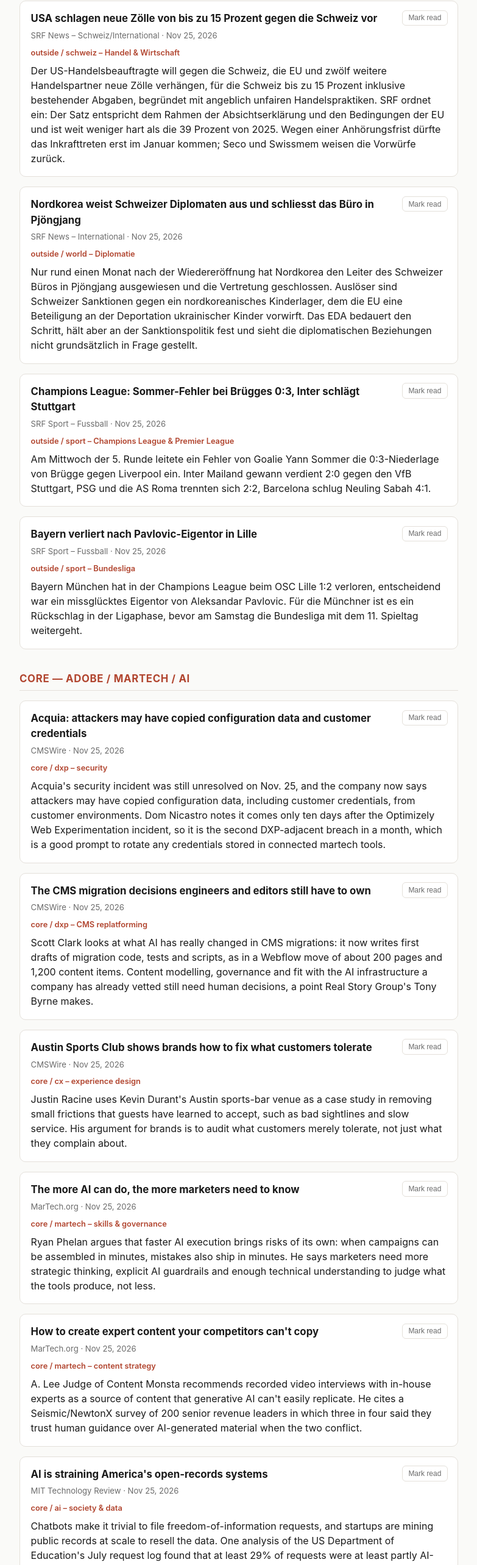
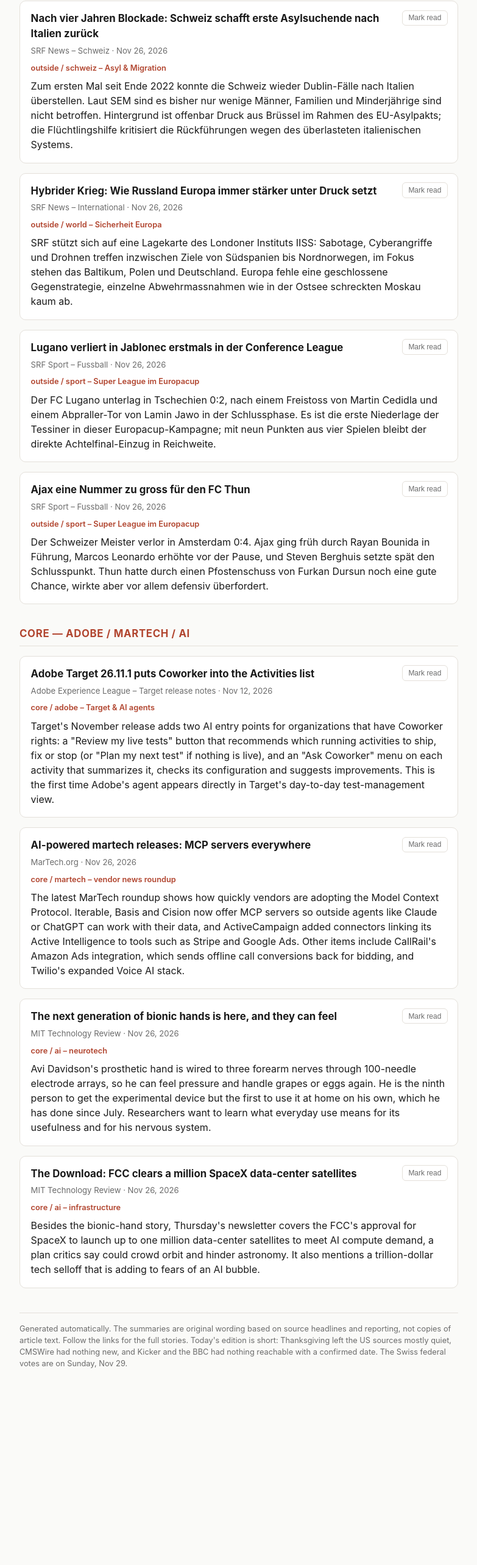
Before and after one commit to magicistheanswer/news-digest, a plain HTML site: page docs/index.html in a window 1280 px wide. Shown: the part 213-2780 px from the top of the page at 61% size, without its empty margins (248-1031 px from the left). After the commit the page ends 2524 px from the top, so only its background shows below. Drawn offline with Linux system fonts and the light colour scheme.

Commit message:
Digest 2026-11-27: 8 articles (4 core / 4 outside)
Skipped: CMSWire (nothing new since Nov 25), MeasureCamp (no new post),
Kicker (no dated article), BBC News/Sport (blocked by search tool).
Direct RSS fetching still blocked; used domain-scoped WebSearch.

Co-Authored-By: Claude Opus 5.5 <noreply@anthropic.com>
Claude-Session: https://claude.ai/code/session_01ML879DuCgFF7USjha6Vom2

```diff
--- a/docs/index.html
+++ b/docs/index.html
@@ -3,7 +3,7 @@
 <head>
 <meta charset="UTF-8">
 <meta name="viewport" content="width=device-width, initial-scale=1.0">
-<title>Morning News Digest — 2026-11-26</title>
+<title>Morning News Digest — 2026-11-27</title>
 <style>
   :root {
     color-scheme: light dark;
@@ -95,99 +95,79 @@
 </head>
 <body>
 <!--
-  Run notes (2026-11-26, Thursday):
-  - Direct RSS/Atom fetching still blocked (proxy returns 403 for martech.org, technologyreview.com, srf.ch, feeds.bbci.co.uk). Fallback: WebSearch limited to each source's domain; every item below has a confirmed Nov 25 publish date.
-  - Used (7 core / 4 outside): CMSWire x3, MarTech.org x2, MIT Technology Review x2; SRF Schweiz/International (US tariffs), SRF International (North Korea), SRF Sport x2 (Champions League round-up, Bayern in Lille).
-  - Skipped: Adobe blog/newsroom: newest Experience Cloud items are Oct 14 / Nov 5, too old. MeasureCamp: only event pages, no new post. Kicker: no dated Bundesliga article found in the index (Bundesliga is covered through SRF's Bayern piece instead). BBC News / BBC Sport: not reachable via the search tool. MarTech AI-news roundup: rolling evergreen URL with unclear dating. MarTech IAB attribution blueprint and AI-agents measurement piece: ~Nov 13, too old for a daily source. MIT TR 'data centers driving a gas boom' (Nov 25): same story as yesterday's data-center gas item. MIT TR enterprise-networks piece: sponsored. SRF Venezuela military deal: follow-up to the Nov 19 Hegseth story. SRF Super League: nothing new since Ajeti ruling (already shown). SRF groundwater story: no article URL found.
-  - The mix is 11 articles instead of 15 (freshness beats quota per CLAUDE.md). Layout: Outside above Core; Mark read via localStorage kept.
+  Run notes (2026-11-27, Friday):
+  - Direct RSS/Atom fetching still blocked (curl gets no connection; WebFetch can't resolve martech.org, cmswire.com or srf.ch). Fallback: WebSearch limited to each source's domain. Every item below has a confirmed publish date: Nov 26, or Nov 12 for the Adobe Target release (a monthly-cadence source, within the 2-week window).
+  - Nov 26 was US Thanksgiving, so the US sources published very little.
+  - Used (4 core / 4 outside): Adobe Experience League (Target 26.11.1), MarTech.org AI-releases roundup (rolling URL, but this edition is headed Nov 26 and confirmed by two searches), MIT Technology Review x2; SRF Schweiz (Dublin returns to Italy), SRF International (Russia's hybrid war), SRF Sport x2 (Lugano and Thun in the Conference League).
+  - Skipped: CMSWire: newest items are Nov 24/25 and were already shown. MeasureCamp: no new post. Kicker: no dated Bundesliga article in the index, and there was no midweek Bundesliga round. BBC News / BBC Sport: the search tool refuses bbc.com/bbc.co.uk. SRF US-tariffs follow-up: shown yesterday. Journey Optimizer release notes: URL already shown on Nov 22.
+  - 8 articles instead of 15 (freshness beats quota per CLAUDE.md). Layout: Outside above Core; Mark read via localStorage kept.
 -->
 <div class="wrap">
   <header>
     <h1>Morning News Digest</h1>
-    <div class="date">Thursday, November 26, 2026 · 11 articles</div>
+    <div class="date">Friday, November 27, 2026 · 8 articles</div>
     <button id="reset-read" class="reset-read" type="button">Reset read articles</button>
   </header>
   <h2 class="section">Outside — Schweiz / Weltgeschehen / Sport</h2>
-  <article class="card" data-link="https://www.srf.ch/news/international/erhoehung-bis-zu-15-prozent-was-die-neu-angekuendigten-us-zoelle-fuer-die-schweiz-bedeuten">
+  <article class="card" data-link="https://www.srf.ch/news/schweiz/nach-vierjaehriger-blockade-schweiz-fuehrt-erste-asylsuchende-nach-italien-zurueck">
     <button class="mark-read" type="button">Mark read</button>
-    <h3><a href="https://www.srf.ch/news/international/erhoehung-bis-zu-15-prozent-was-die-neu-angekuendigten-us-zoelle-fuer-die-schweiz-bedeuten">USA schlagen neue Zölle von bis zu 15 Prozent gegen die Schweiz vor</a></h3>
-    <div class="meta">SRF News – Schweiz/International · Nov 25, 2026</div>
-    <div class="why">outside / schweiz – Handel &amp; Wirtschaft</div>
-    <p class="summary">Der US-Handelsbeauftragte will gegen die Schweiz, die EU und zwölf weitere Handelspartner neue Zölle verhängen, für die Schweiz bis zu 15 Prozent inklusive bestehender Abgaben, begründet mit angeblich unfairen Handelspraktiken. SRF ordnet ein: Der Satz entspricht dem Rahmen der Absichtserklärung und den Bedingungen der EU und ist weit weniger hart als die 39 Prozent von 2025. Wegen einer Anhörungsfrist dürfte das Inkrafttreten erst im Januar kommen; Seco und Swissmem weisen die Vorwürfe zurück.</p>
+    <h3><a href="https://www.srf.ch/news/schweiz/nach-vierjaehriger-blockade-schweiz-fuehrt-erste-asylsuchende-nach-italien-zurueck">Nach vier Jahren Blockade: Schweiz schafft erste Asylsuchende nach Italien zurück</a></h3>
+    <div class="meta">SRF News – Schweiz · Nov 26, 2026</div>
+    <div class="why">outside / schweiz – Asyl &amp; Migration</div>
+    <p class="summary">Zum ersten Mal seit Ende 2022 konnte die Schweiz wieder Dublin-Fälle nach Italien überstellen. Laut SEM sind es bisher nur wenige Männer, Familien und Minderjährige sind nicht betroffen. Hintergrund ist offenbar Druck aus Brüssel im Rahmen des EU-Asylpakts; die Flüchtlingshilfe kritisiert die Rückführungen wegen des überlasteten italienischen Systems.</p>
   </article>
-  <article class="card" data-link="https://www.srf.ch/news/international/schweizer-buero-in-nordkorea-nordkorea-weist-schweizer-diplomaten-aus-und-schliesst-vertretung">
+  <article class="card" data-link="https://www.srf.ch/news/international/hybrider-krieg-wie-russland-europa-immer-staerker-unter-druck-setzt">
     <button class="mark-read" type="button">Mark read</button>
-    <h3><a href="https://www.srf.ch/news/international/schweizer-buero-in-nordkorea-nordkorea-weist-schweizer-diplomaten-aus-und-schliesst-vertretung">Nordkorea weist Schweizer Diplomaten aus und schliesst das Büro in Pjöngjang</a></h3>
-    <div class="meta">SRF News – International · Nov 25, 2026</div>
-    <div class="why">outside / world – Diplomatie</div>
-    <p class="summary">Nur rund einen Monat nach der Wiedereröffnung hat Nordkorea den Leiter des Schweizer Büros in Pjöngjang ausgewiesen und die Vertretung geschlossen. Auslöser sind Schweizer Sanktionen gegen ein nordkoreanisches Kinderlager, dem die EU eine Beteiligung an der Deportation ukrainischer Kinder vorwirft. Das EDA bedauert den Schritt, hält aber an der Sanktionspolitik fest und sieht die diplomatischen Beziehungen nicht grundsätzlich in Frage gestellt.</p>
+    <h3><a href="https://www.srf.ch/news/international/hybrider-krieg-wie-russland-europa-immer-staerker-unter-druck-setzt">Hybrider Krieg: Wie Russland Europa immer stärker unter Druck setzt</a></h3>
+    <div class="meta">SRF News – International · Nov 26, 2026</div>
+    <div class="why">outside / world – Sicherheit Europa</div>
+    <p class="summary">SRF stützt sich auf eine Lagekarte des Londoner Instituts IISS: Sabotage, Cyberangriffe und Drohnen treffen inzwischen Ziele von Südspanien bis Nordnorwegen, im Fokus stehen das Baltikum, Polen und Deutschland. Europa fehle eine geschlossene Gegenstrategie, einzelne Abwehrmassnahmen wie in der Ostsee schreckten Moskau kaum ab.</p>
   </article>
-  <article class="card" data-link="https://www.srf.ch/sport/fussball/champions-league/champions-league-round-up-sommer-fehler-leitet-bruegge-niederlage-ein-psg-gibt-punkte-ab">
+  <article class="card" data-link="https://www.srf.ch/sport/fussball/conference-league/conference-league-4-runde-lugano-muss-gegen-jablonec-erstmals-als-verlierer-vom-platz">
     <button class="mark-read" type="button">Mark read</button>
-    <h3><a href="https://www.srf.ch/sport/fussball/champions-league/champions-league-round-up-sommer-fehler-leitet-bruegge-niederlage-ein-psg-gibt-punkte-ab">Champions League: Sommer-Fehler bei Brügges 0:3, Inter schlägt Stuttgart</a></h3>
-    <div class="meta">SRF Sport – Fussball · Nov 25, 2026</div>
-    <div class="why">outside / sport – Champions League &amp; Premier League</div>
-    <p class="summary">Am Mittwoch der 5. Runde leitete ein Fehler von Goalie Yann Sommer die 0:3-Niederlage von Brügge gegen Liverpool ein. Inter Mailand gewann verdient 2:0 gegen den VfB Stuttgart, PSG und die AS Roma trennten sich 2:2, Barcelona schlug Neuling Sabah 4:1.</p>
+    <h3><a href="https://www.srf.ch/sport/fussball/conference-league/conference-league-4-runde-lugano-muss-gegen-jablonec-erstmals-als-verlierer-vom-platz">Lugano verliert in Jablonec erstmals in der Conference League</a></h3>
+    <div class="meta">SRF Sport – Fussball · Nov 26, 2026</div>
+    <div class="why">outside / sport – Super League im Europacup</div>
+    <p class="summary">Der FC Lugano unterlag in Tschechien 0:2, nach einem Freistoss von Martin Cedidla und einem Abpraller-Tor von Lamin Jawo in der Schlussphase. Es ist die erste Niederlage der Tessiner in dieser Europacup-Kampagne; mit neun Punkten aus vier Spielen bleibt der direkte Achtelfinal-Einzug in Reichweite.</p>
   </article>
-  <article class="card" data-link="https://www.srf.ch/sport/fussball/champions-league/5-runde-der-champions-league-horror-eigentor-von-pavlovic-bayern-verliert-in-lille">
+  <article class="card" data-link="https://www.srf.ch/sport/fussball/conference-league/conference-league-4-runde-ajax-eine-nummer-zu-gross-fuer-den-fc-thun">
     <button class="mark-read" type="button">Mark read</button>
-    <h3><a href="https://www.srf.ch/sport/fussball/champions-league/5-runde-der-champions-league-horror-eigentor-von-pavlovic-bayern-verliert-in-lille">Bayern verliert nach Pavlovic-Eigentor in Lille</a></h3>
-    <div class="meta">SRF Sport – Fussball · Nov 25, 2026</div>
-    <div class="why">outside / sport – Bundesliga</div>
-    <p class="summary">Bayern München hat in der Champions League beim OSC Lille 1:2 verloren, entscheidend war ein missglücktes Eigentor von Aleksandar Pavlovic. Für die Münchner ist es ein Rückschlag in der Ligaphase, bevor am Samstag die Bundesliga mit dem 11. Spieltag weitergeht.</p>
+    <h3><a href="https://www.srf.ch/sport/fussball/conference-league/conference-league-4-runde-ajax-eine-nummer-zu-gross-fuer-den-fc-thun">Ajax eine Nummer zu gross für den FC Thun</a></h3>
+    <div class="meta">SRF Sport – Fussball · Nov 26, 2026</div>
+    <div class="why">outside / sport – Super League im Europacup</div>
+    <p class="summary">Der Schweizer Meister verlor in Amsterdam 0:4. Ajax ging früh durch Rayan Bounida in Führung, Marcos Leonardo erhöhte vor der Pause, und Steven Berghuis setzte spät den Schlusspunkt. Thun hatte durch einen Pfostenschuss von Furkan Dursun noch eine gute Chance, wirkte aber vor allem defensiv überfordert.</p>
   </article>
   <h2 class="section">Core — Adobe / Martech / AI</h2>
-  <article class="card" data-link="https://www.cmswire.com/digital-experience/acquia-says-attackers-may-have-copied-configuration-data-customer-credentials/">
+  <article class="card" data-link="https://experienceleague.adobe.com/en/docs/target/using/release-notes/release-notes">
     <button class="mark-read" type="button">Mark read</button>
-    <h3><a href="https://www.cmswire.com/digital-experience/acquia-says-attackers-may-have-copied-configuration-data-customer-credentials/">Acquia: attackers may have copied configuration data and customer credentials</a></h3>
-    <div class="meta">CMSWire · Nov 25, 2026</div>
-    <div class="why">core / dxp – security</div>
-    <p class="summary">Acquia's security incident was still unresolved on Nov. 25, and the company now says attackers may have copied configuration data, including customer credentials, from customer environments. Dom Nicastro notes it comes only ten days after the Optimizely Web Experimentation incident, so it is the second DXP-adjacent breach in a month, which is a good prompt to rotate any credentials stored in connected martech tools.</p>
+    <h3><a href="https://experienceleague.adobe.com/en/docs/target/using/release-notes/release-notes">Adobe Target 26.11.1 puts Coworker into the Activities list</a></h3>
+    <div class="meta">Adobe Experience League – Target release notes · Nov 12, 2026</div>
+    <div class="why">core / adobe – Target &amp; AI agents</div>
+    <p class="summary">Target's November release adds two AI entry points for organizations that have Coworker rights: a "Review my live tests" button that recommends which running activities to ship, fix or stop (or "Plan my next test" if nothing is live), and an "Ask Coworker" menu on each activity that summarizes it, checks its configuration and suggests improvements. This is the first time Adobe's agent appears directly in Target's day-to-day test-management view.</p>
   </article>
-  <article class="card" data-link="https://www.cmswire.com/web-cms/replatforming-a-cms-in-the-age-of-ai-what-has-actually-changed/">
+  <article class="card" data-link="https://martech.org/the-latest-ai-powered-martech-news-and-releases/">
     <button class="mark-read" type="button">Mark read</button>
-    <h3><a href="https://www.cmswire.com/web-cms/replatforming-a-cms-in-the-age-of-ai-what-has-actually-changed/">The CMS migration decisions engineers and editors still have to own</a></h3>
-    <div class="meta">CMSWire · Nov 25, 2026</div>
-    <div class="why">core / dxp – CMS replatforming</div>
-    <p class="summary">Scott Clark looks at what AI has really changed in CMS migrations: it now writes first drafts of migration code, tests and scripts, as in a Webflow move of about 200 pages and 1,200 content items. Content modelling, governance and fit with the AI infrastructure a company has already vetted still need human decisions, a point Real Story Group's Tony Byrne makes.</p>
+    <h3><a href="https://martech.org/the-latest-ai-powered-martech-news-and-releases/">AI-powered martech releases: MCP servers everywhere</a></h3>
+    <div class="meta">MarTech.org · Nov 26, 2026</div>
+    <div class="why">core / martech – vendor news roundup</div>
+    <p class="summary">The latest MarTech roundup shows how quickly vendors are adopting the Model Context Protocol. Iterable, Basis and Cision now offer MCP servers so outside agents like Claude or ChatGPT can work with their data, and ActiveCampaign added connectors linking its Active Intelligence to tools such as Stripe and Google Ads. Other items include CallRail's Amazon Ads integration, which sends offline call conversions back for bidding, and Twilio's expanded Voice AI stack.</p>
   </article>
-  <article class="card" data-link="https://www.cmswire.com/customer-experience/what-kevin-durants-austin-sports-club-teaches-brands-about-cx/">
+  <article class="card" data-link="https://www.technologyreview.com/2026/11/26/1149923/the-next-generation-of-bionic-hands-is-here-and-they-can-feel/">
     <button class="mark-read" type="button">Mark read</button>
-    <h3><a href="https://www.cmswire.com/customer-experience/what-kevin-durants-austin-sports-club-teaches-brands-about-cx/">Austin Sports Club shows brands how to fix what customers tolerate</a></h3>
-    <div class="meta">CMSWire · Nov 25, 2026</div>
-    <div class="why">core / cx – experience design</div>
-    <p class="summary">Justin Racine uses Kevin Durant's Austin sports-bar venue as a case study in removing small frictions that guests have learned to accept, such as bad sightlines and slow service. His argument for brands is to audit what customers merely tolerate, not just what they complain about.</p>
+    <h3><a href="https://www.technologyreview.com/2026/11/26/1149923/the-next-generation-of-bionic-hands-is-here-and-they-can-feel/">The next generation of bionic hands is here, and they can feel</a></h3>
+    <div class="meta">MIT Technology Review · Nov 26, 2026</div>
+    <div class="why">core / ai – neurotech</div>
+    <p class="summary">Avi Davidson's prosthetic hand is wired to three forearm nerves through 100-needle electrode arrays, so he can feel pressure and handle grapes or eggs again. He is the ninth person to get the experimental device but the first to use it at home on his own, which he has done since July. Researchers want to learn what everyday use means for its usefulness and for his nervous system.</p>
   </article>
-  <article class="card" data-link="https://martech.org/the-more-ai-can-do-the-more-marketers-need-to-know/">
+  <article class="card" data-link="https://www.technologyreview.com/2026/11/26/1149934/the-download-better-bionic-hands-ai-natural-gas-boom/">
     <button class="mark-read" type="button">Mark read</button>
-    <h3><a href="https://martech.org/the-more-ai-can-do-the-more-marketers-need-to-know/">The more AI can do, the more marketers need to know</a></h3>
-    <div class="meta">MarTech.org · Nov 25, 2026</div>
-    <div class="why">core / martech – skills &amp; governance</div>
-    <p class="summary">Ryan Phelan argues that faster AI execution brings risks of its own: when campaigns can be assembled in minutes, mistakes also ship in minutes. He says marketers need more strategic thinking, explicit AI guardrails and enough technical understanding to judge what the tools produce, not less.</p>
-  </article>
-  <article class="card" data-link="https://martech.org/how-to-create-expert-content-your-competitors-cant-copy/">
-    <button class="mark-read" type="button">Mark read</button>
-    <h3><a href="https://martech.org/how-to-create-expert-content-your-competitors-cant-copy/">How to create expert content your competitors can't copy</a></h3>
-    <div class="meta">MarTech.org · Nov 25, 2026</div>
-    <div class="why">core / martech – content strategy</div>
-    <p class="summary">A. Lee Judge of Content Monsta recommends recorded video interviews with in-house experts as a source of content that generative AI can't easily replicate. He cites a Seismic/NewtonX survey of 200 senior revenue leaders in which three in four said they trust human guidance over AI-generated material when the two conflict.</p>
-  </article>
-  <article class="card" data-link="https://www.technologyreview.com/2026/11/25/1149702/ai-is-straining-americas-open-records-systems/">
-    <button class="mark-read" type="button">Mark read</button>
-    <h3><a href="https://www.technologyreview.com/2026/11/25/1149702/ai-is-straining-americas-open-records-systems/">AI is straining America's open-records systems</a></h3>
-    <div class="meta">MIT Technology Review · Nov 25, 2026</div>
-    <div class="why">core / ai – society &amp; data</div>
-    <p class="summary">Chatbots make it trivial to file freedom-of-information requests, and startups are mining public records at scale to resell the data. One analysis of the US Department of Education's July request log found that at least 29% of requests were at least partly AI-written. Some states are responding with laws that make it easier to refuse requests, which may reduce transparency for everyone.</p>
-  </article>
-  <article class="card" data-link="https://www.technologyreview.com/2026/11/25/1149808/the-download-ai-open-records-permafrost-fires/">
-    <button class="mark-read" type="button">Mark read</button>
-    <h3><a href="https://www.technologyreview.com/2026/11/25/1149808/the-download-ai-open-records-permafrost-fires/">The Download: AI tool used to breach US spy agencies, and fighting permafrost fires</a></h3>
-    <div class="meta">MIT Technology Review · Nov 25, 2026</div>
-    <div class="why">core / ai – security</div>
-    <p class="summary">The newsletter leads with reports that hackers repurposed an AI tool originally built for cyber defense to break into US intelligence agencies, a concrete example of dual-use risk in AI security tooling. It also covers efforts to fight Arctic wildfires to keep carbon locked in permafrost.</p>
+    <h3><a href="https://www.technologyreview.com/2026/11/26/1149934/the-download-better-bionic-hands-ai-natural-gas-boom/">The Download: FCC clears a million SpaceX data-center satellites</a></h3>
+    <div class="meta">MIT Technology Review · Nov 26, 2026</div>
+    <div class="why">core / ai – infrastructure</div>
+    <p class="summary">Besides the bionic-hand story, Thursday's newsletter covers the FCC's approval for SpaceX to launch up to one million data-center satellites to meet AI compute demand, a plan critics say could crowd orbit and hinder astronomy. It also mentions a trillion-dollar tech selloff that is adding to fears of an AI bubble.</p>
   </article>
   <footer>
-    Generated automatically. The summaries are original wording based on source headlines and reporting, not copies of article text. Follow the links for the full stories. There's no Adobe item today (nothing new since early November), and Kicker and the BBC had nothing reachable with a confirmed date. The Swiss federal votes are on Nov 29.
+    Generated automatically. The summaries are original wording based on source headlines and reporting, not copies of article text. Follow the links for the full stories. Today's edition is short: Thanksgiving left the US sources mostly quiet, CMSWire had nothing new, and Kicker and the BBC had nothing reachable with a confirmed date. The Swiss federal votes are on Sunday, Nov 29.
   </footer>
 </div>
 <script>
```
Also changed, not shown: data/history.json (+40 -55 lines).
